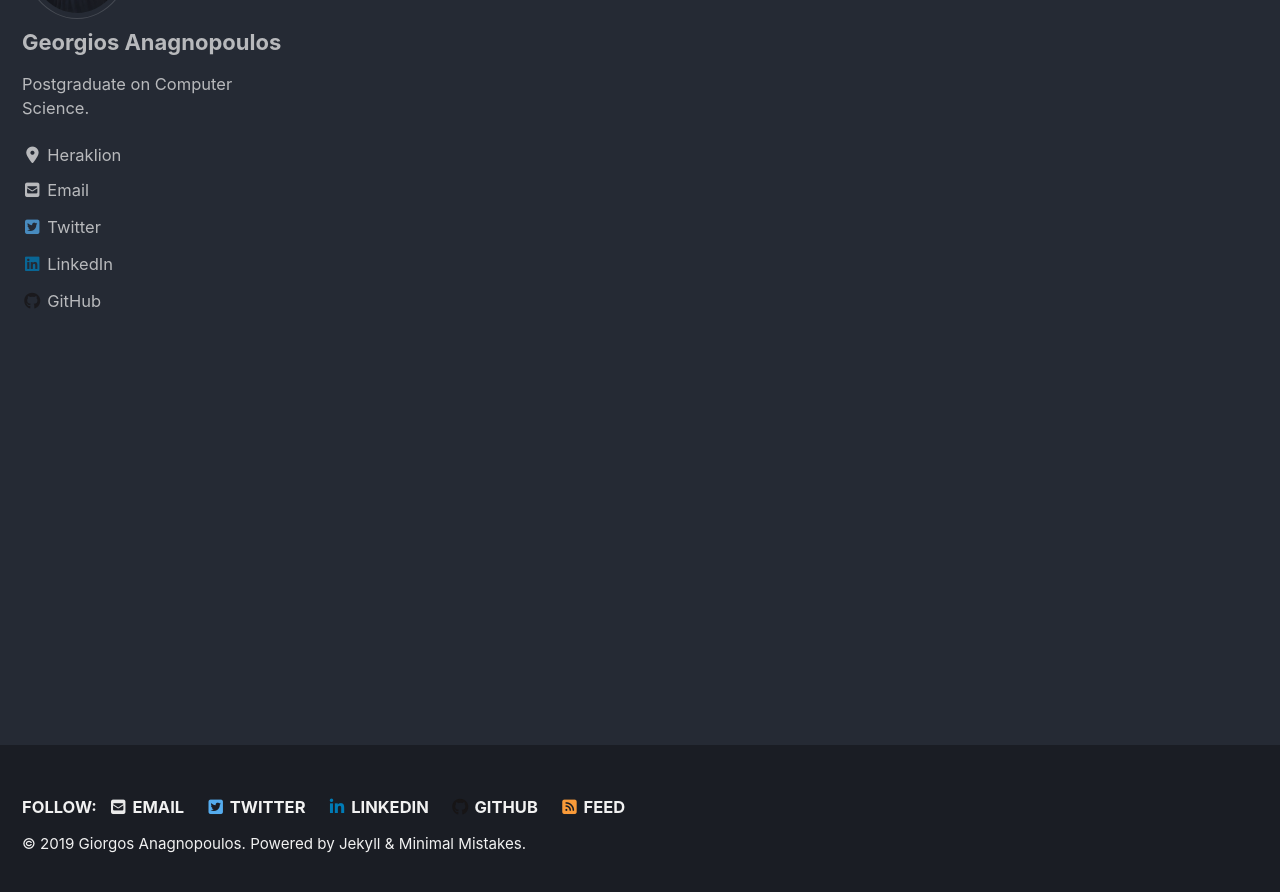
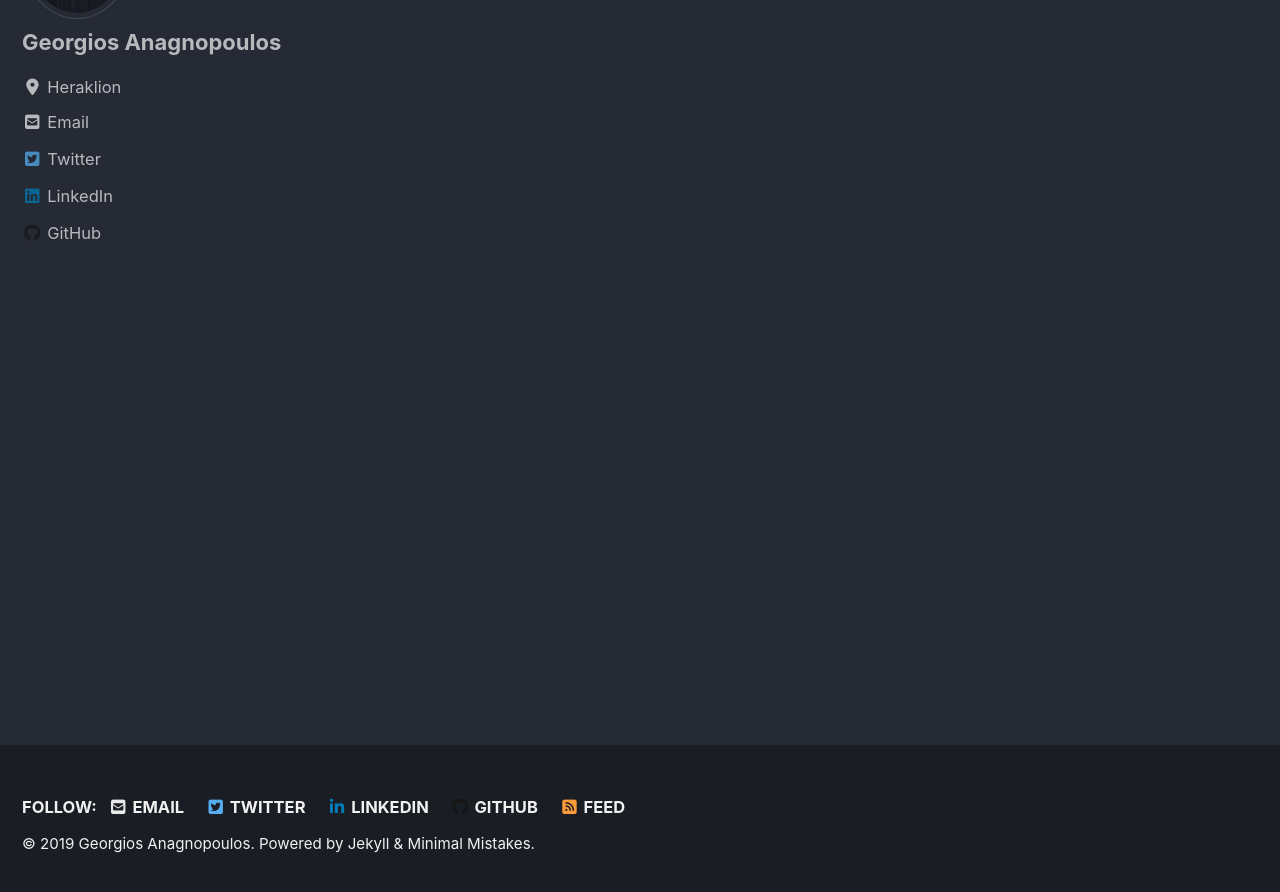
Before and after one commit to gganagno/gganagno.github.io, a Jekyll site: the page built from index.html, in a window 1280 px wide and 900 px high, scrolled down 222 px. Shown: the top 892 px of the window. Built offline with Jekyll 4.4.1, drawn with Linux system fonts in a browser that asks for light colours; cached includes are drawn as plain includes; nearby versions of some CDN libraries; the list of posts is cut into pages by our own code.

Commit message:
portofolio

```diff
--- a/_config.yml
+++ b/_config.yml
@@ -19,8 +19,8 @@ locale                   : "en-US"
 title                    : "Portofolio"
 title_separator          : "-"
 subtitle                 : # site tagline that appears below site title in masthead
-name                     : "Giorgos Anagnopoulos"
-description              : "An amazing website."
+name                     : "Georgios Anagnopoulos"
+description              : " "
 url                      : # the base hostname & protocol for your site e.g. "https://mmistakes.github.io"
 baseurl                  : # the subpath of your site, e.g. "/blog"
 repository               : # GitHub username/repo-name e.g. "mmistakes/minimal-mistakes"
@@ -109,7 +109,7 @@ analytics:
 author:
   name             : "Georgios Anagnopoulos"
   avatar           : "/images/avatar.jpg"
-  bio              : "Postgraduate on Computer Science."
+  bio              : " "
   location         : "Heraklion"
   email            : "gganagno@gmail.com"
   github           : "gganagno"
@@ -131,13 +131,14 @@ footer:
       url: "https://www.linkedin.com/in/ganagno/"
     - label: "GitHub"
       icon: "fab fa-fw fa-github"
-      url: "https://github.com/"
+      url: "https://github.com/gganagno"
 
 
 # Reading Files
 include:
   - .htaccess
   - _pages
+  - images
 exclude:
   - "*.sublime-project"
   - "*.sublime-workspace"
```
